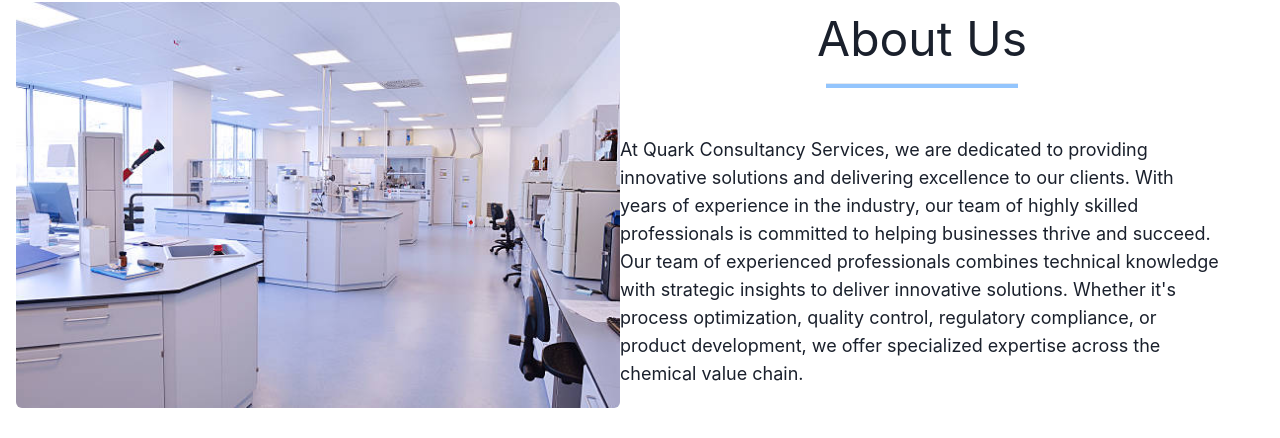
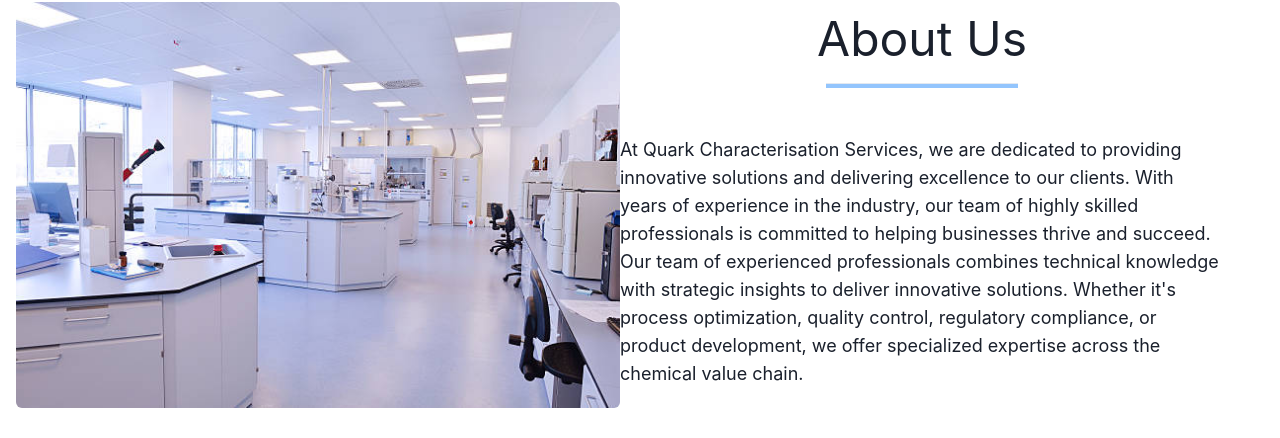
Before and after one commit to hemang7/quark2.0, a React (Vite) app: page /about in a window 1280 px wide. Shown: the part 129-567 px from the top of the page. Built offline with nearby package versions, Linux system fonts and the light colour scheme.

Commit message:
Update About.jsx

```diff
--- a/src/Pages/About.jsx
+++ b/src/Pages/About.jsx
@@ -29,7 +29,7 @@
 
             <div className={`fade-in ${fadeIn ? "fade-in-delayed" : ""}`}>
               <p className="text-lg mt-8">
-                At Quark Consultancy Services, we are dedicated to providing
+                At Quark Characterisation Services, we are dedicated to providing
                 innovative solutions and delivering excellence to our clients.
                 With years of experience in the industry, our team of highly
                 skilled professionals is committed to helping businesses thrive
```
